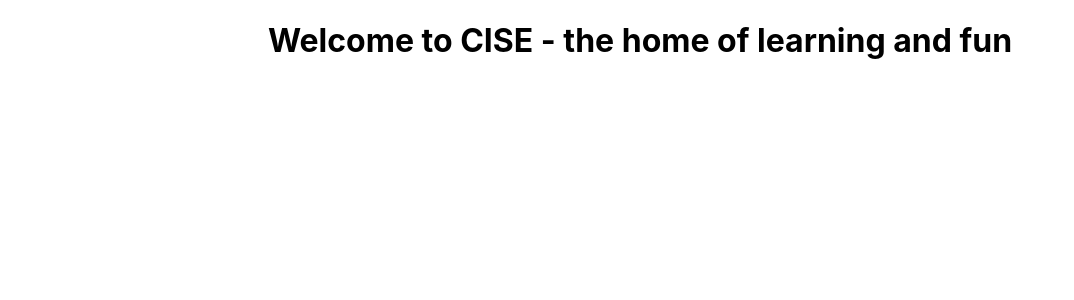
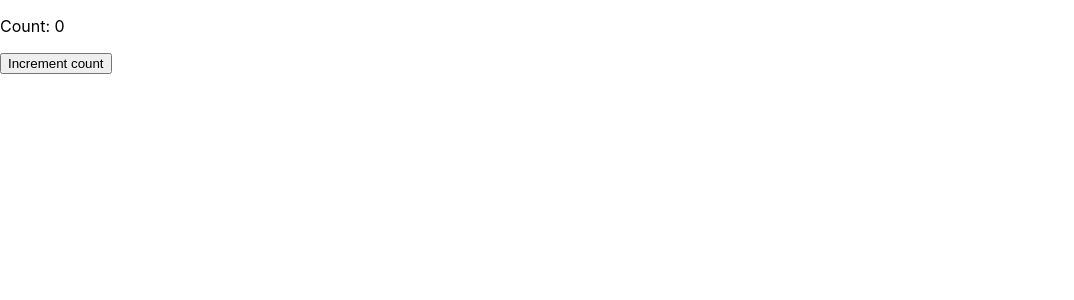
Before and after one commit to paulvu2028/cise_ass1a_worksheet2, a React (Create React App) app in the folder frontend/: page / in a window 1280 px wide. Shown: the top 300 px of the page, without its empty margins (0-1074 px from the left). Built offline with nearby package versions, Linux system fonts and the light colour scheme.

Commit message:
first commit

```diff
--- a/frontend/src/App.js
+++ b/frontend/src/App.js
@@ -1,12 +1,28 @@
-import logo from './logo.svg';
-import './App.css';
+import React, { Component } from 'react';
 
-function App() {
-  return (
-    <div className="App">
-      <h1>Welcome to CISE - the home of learning and fun</h1>
-    </div>
-  );
+class App extends Component {
+  constructor() {
+    super();
+    this.state = {
+      count: 0,
+    }
+  }
+
+  makeIncrementer = amount => () =>
+    this.setState(prevState => ({
+      count: prevState.count + amount,
+    }));
+
+  increment = this.makeIncrementer(1);
+
+  render() {
+    return (
+      <div>
+        <p>Count: {this.state.count}</p>
+        <button className="increment" onClick={this.increment}>Increment count</button>
+      </div>
+    )
+  }
 }
 
 export default App;
```
